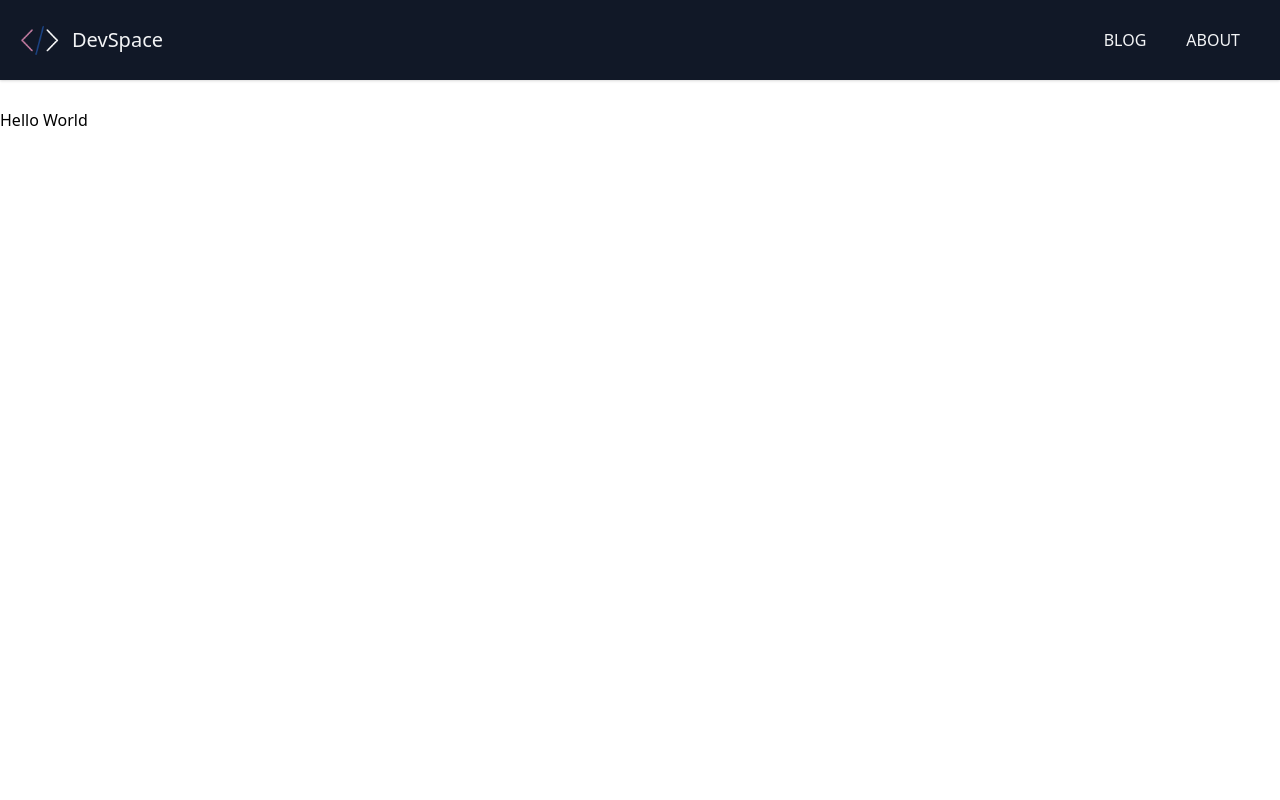
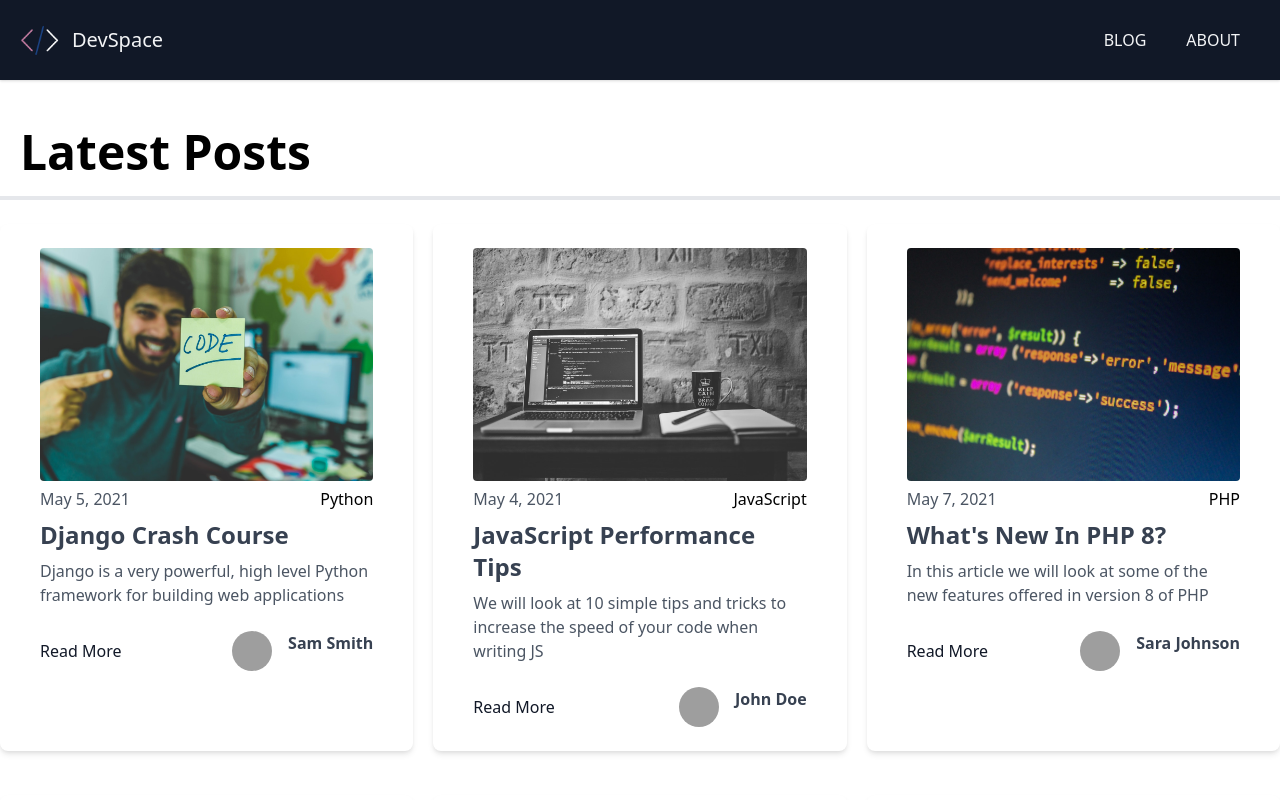
Before and after one commit to subhamBharadwaz/devspace-blog, a Next.js app: page / in a window 1280 px wide. Shown: the top 800 px of the page. Built offline with nearby package versions, Linux system fonts and the light colour scheme; grey boxes are pictures that could not be loaded.

Commit message:
display posts

```diff
--- /dev/null
+++ b/components/Post.js
@@ -0,0 +1,45 @@
+import Link from "next/link";
+import Image from "next/image";
+
+export default function Post({ post }) {
+  const { cover_image, date, category, title, excerpt, author_image, author } =
+    post.frontmatter;
+  return (
+    <div className="w-full px-10 py-6 bg-white rounded-lg shadow-md mt-6">
+      <Image
+        src={cover_image}
+        alt={title}
+        height={420}
+        width={600}
+        className="mb-4 rounded"
+      />
+      <div className="flex justify-between items-center">
+        <span className="font-light text-gray-600">{date}</span>
+        <div>{category}</div>
+      </div>
+
+      <div className="mt-2">
+        <Link href={`/blog/${post.slug}`}>
+          <a className="text-2xl text-gray-700 font-bold hover:underline">
+            {title}
+          </a>
+        </Link>
+        <p className="mt-2 text-gray-600">{excerpt}</p>
+      </div>
+
+      <div className="flex justify-between items-center mt-6">
+        <Link href={`/blog/${post.slug}`}>
+          <a className="text-gray-900 hover:text-blue-600">Read More</a>
+        </Link>
+        <div className="flex items center">
+          <img
+            src={author_image}
+            alt={author}
+            className="mx-4 w-10 h-10 object-cover rounded-full hidden sm:block"
+          />
+          <h3 className="text-gray-700 font-bold">{author}</h3>
+        </div>
+      </div>
+    </div>
+  );
+}
--- a/pages/index.js
+++ b/pages/index.js
@@ -1,13 +1,26 @@
 import fs from "fs";
 import path from "path";
 import Layout from "../components/Layout";
+import Post from "../components/Post";
+import Link from "next/link";
 import matter from "gray-matter";
 
 export default function Home({ posts }) {
-  console.log(posts);
   return (
     <Layout>
-      <h1>Hello World</h1>
+      <h1 className="text-5xl border-b-4 p-5 font-bold">Latest Posts</h1>
+
+      <div className="grid md:grid-cols-2 lg:grid-cols-3 gap-5">
+        {posts.map((post, index) => (
+          <Post key={index} post={post} />
+        ))}
+      </div>
+
+      <Link href="/blog">
+        <a className="block text-center border border-gray-500 text-gray-800 rounded-md py-4 my-5 transition duration-500 ease select-none hover:text-white hover:bg-gray-900 focus:outline-none focus:shadow-outline w-full">
+          All Posts
+        </a>
+      </Link>
     </Layout>
   );
 }
```
